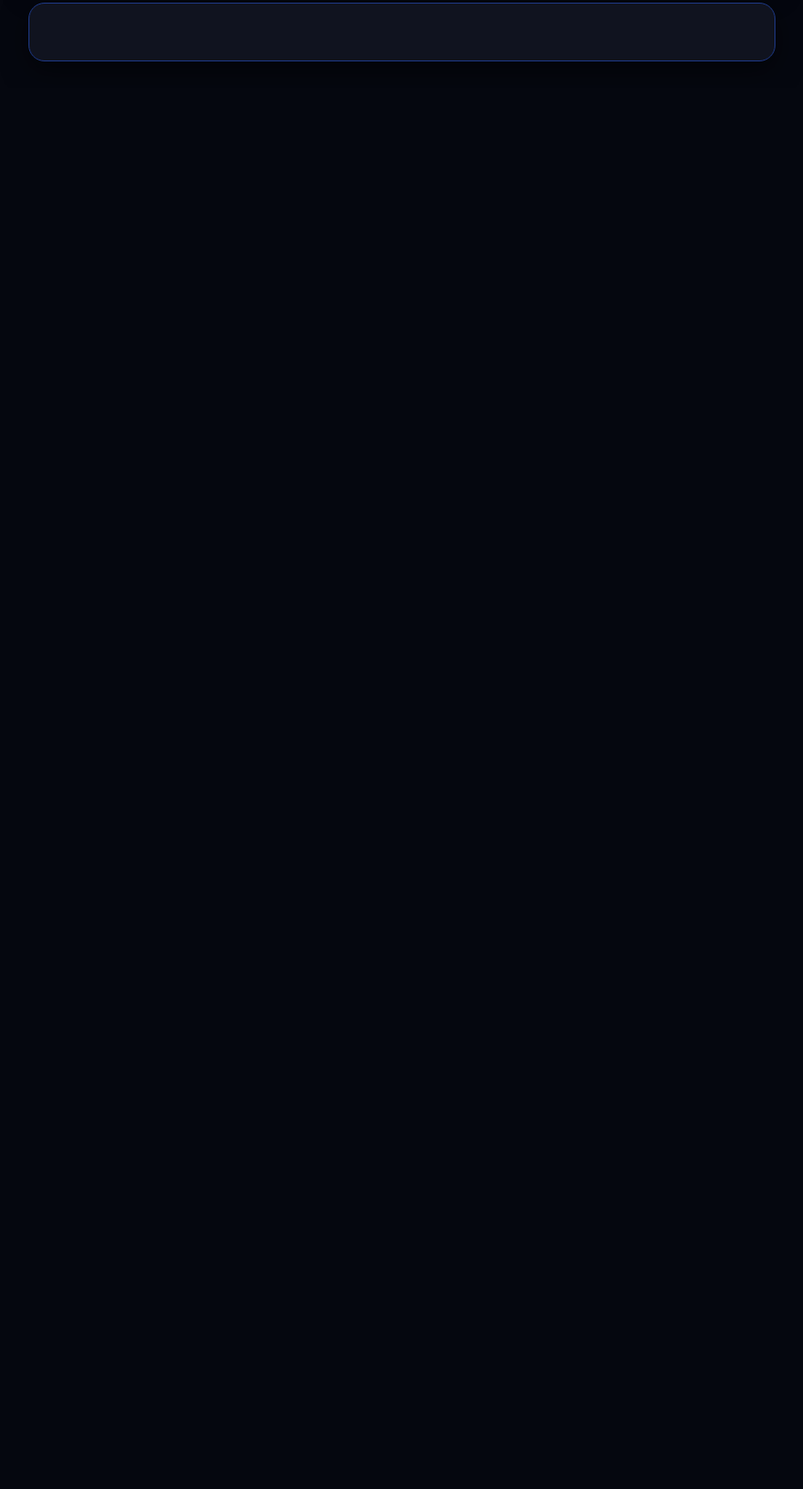
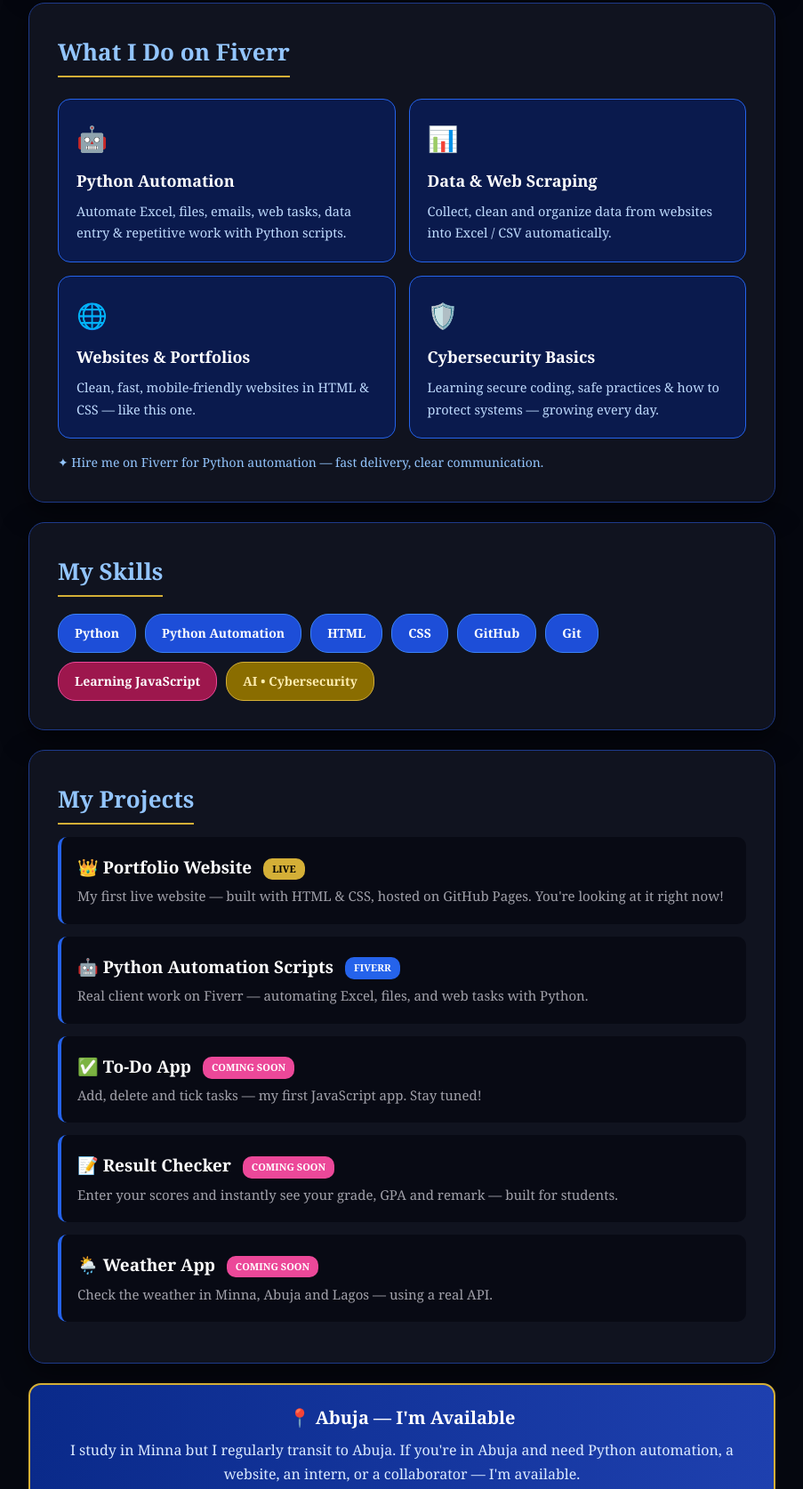
Before and after one commit to ZuhraJibrin/portfolio-website, a plain HTML site: page index.html in a window 1280 px wide. Shown: the part 1222-2896 px from the top of the page at 89% size, without its empty margins (188-1091 px from the left). Before the commit the page ends 1321 px from the top, so only its background shows below. Drawn offline with Linux system fonts and the light colour scheme.

Commit message:
Update index.html

```diff
--- a/index.html
+++ b/index.html
@@ -114,3 +114,91 @@
   </div>
 
   <div class="card" id="services">
+    <h2>What I Do on Fiverr</h2>
+    <div class="services">
+      <div class="service">
+        <div class="icon">🤖</div>
+        <h3>Python Automation</h3>
+        <p>Automate Excel, files, emails, web tasks, data entry & repetitive work with Python scripts.</p>
+      </div>
+      <div class="service">
+        <div class="icon">📊</div>
+        <h3>Data & Web Scraping</h3>
+        <p>Collect, clean and organize data from websites into Excel / CSV automatically.</p>
+      </div>
+      <div class="service">
+        <div class="icon">🌐</div>
+        <h3>Websites & Portfolios</h3>
+        <p>Clean, fast, mobile-friendly websites in HTML & CSS — like this one.</p>
+      </div>
+      <div class="service">
+        <div class="icon">🛡️</div>
+        <h3>Cybersecurity Basics</h3>
+        <p>Learning secure coding, safe practices & how to protect systems — growing every day.</p>
+      </div>
+    </div>
+    <p style="margin-top:15px; font-size:14px; color:#93c5fd;">✦ Hire me on Fiverr for Python automation — fast delivery, clear communication.</p>
+  </div>
+
+  <div class="card">
+    <h2>My Skills</h2>
+    <div class="skills">
+      <span class="skill">Python</span>
+      <span class="skill">Python Automation</span>
+      <span class="skill">HTML</span>
+      <span class="skill">CSS</span>
+      <span class="skill">GitHub</span>
+      <span class="skill">Git</span>
+      <span class="skill pink">Learning JavaScript</span>
+      <span class="skill gold">AI • Cybersecurity</span>
+    </div>
+  </div>
+
+  <div class="card" id="projects">
+    <h2>My Projects</h2>
+    <div class="project">
+      <h3>👑 Portfolio Website <span class="badge">LIVE</span></h3>
+      <p>My first live website — built with HTML & CSS, hosted on GitHub Pages. You're looking at it right now!</p>
+    </div>
+    <div class="project">
+      <h3>🤖 Python Automation Scripts <span class="badge" style="background:#2563eb; color:white;">FIVERR</span></h3>
+      <p>Real client work on Fiverr — automating Excel, files, and web tasks with Python.</p>
+    </div>
+    <div class="project">
+      <h3>✅ To-Do App <span class="badge" style="background:#ec4899; color:white;">COMING SOON</span></h3>
+      <p>Add, delete and tick tasks — my first JavaScript app. Stay tuned!</p>
+    </div>
+    <div class="project">
+      <h3>📝 Result Checker <span class="badge" style="background:#ec4899; color:white;">COMING SOON</span></h3>
+      <p>Enter your scores and instantly see your grade, GPA and remark — built for students.</p>
+    </div>
+    <div class="project">
+      <h3>🌦️ Weather App <span class="badge" style="background:#ec4899; color:white;">COMING SOON</span></h3>
+      <p>Check the weather in Minna, Abuja and Lagos — using a real API.</p>
+    </div>
+  </div>
+
+  <div class="abuja-box">
+    <h3>📍 Abuja — I'm Available</h3>
+    <p>I study in Minna but I regularly transit to Abuja. If you're in Abuja and need Python automation, a website, an intern, or a collaborator — I'm available.</p>
+  </div>
+
+  <div class="quote">"Brilliance is not about being noticed, it's about being remembered." ✨</div>
+
+  <div class="card" id="contact" style="text-align:center;">
+    <h2>Let's Work Together</h2>
+    <p>Need Python automation? A website? Or an opportunity in Abuja / Minna?</p>
+    <a class="btn" href="https://github.com/ZuhraJibrin" target="_blank">View My GitHub</a>
+    <a class="btn gold" href="https://www.fiverr.com/" target="_blank">Hire Me on Fiverr</a>
+    <a class="btn pink" href="https://github.com/ZuhraJibrin/portfolio-website" target="_blank">See This Code</a>
+    <p style="margin-top:15px; font-size:14px;">📍 Minna • Abuja • Remote</p>
+  </div>
+
+</div>
+
+<footer>
+  <p>© 2026 <span>Zuhra Jibrin</span> • AI • Cybersecurity • Python Automation • Minna — Abuja</p>
+</footer>
+
+</body>
+</html>
```
